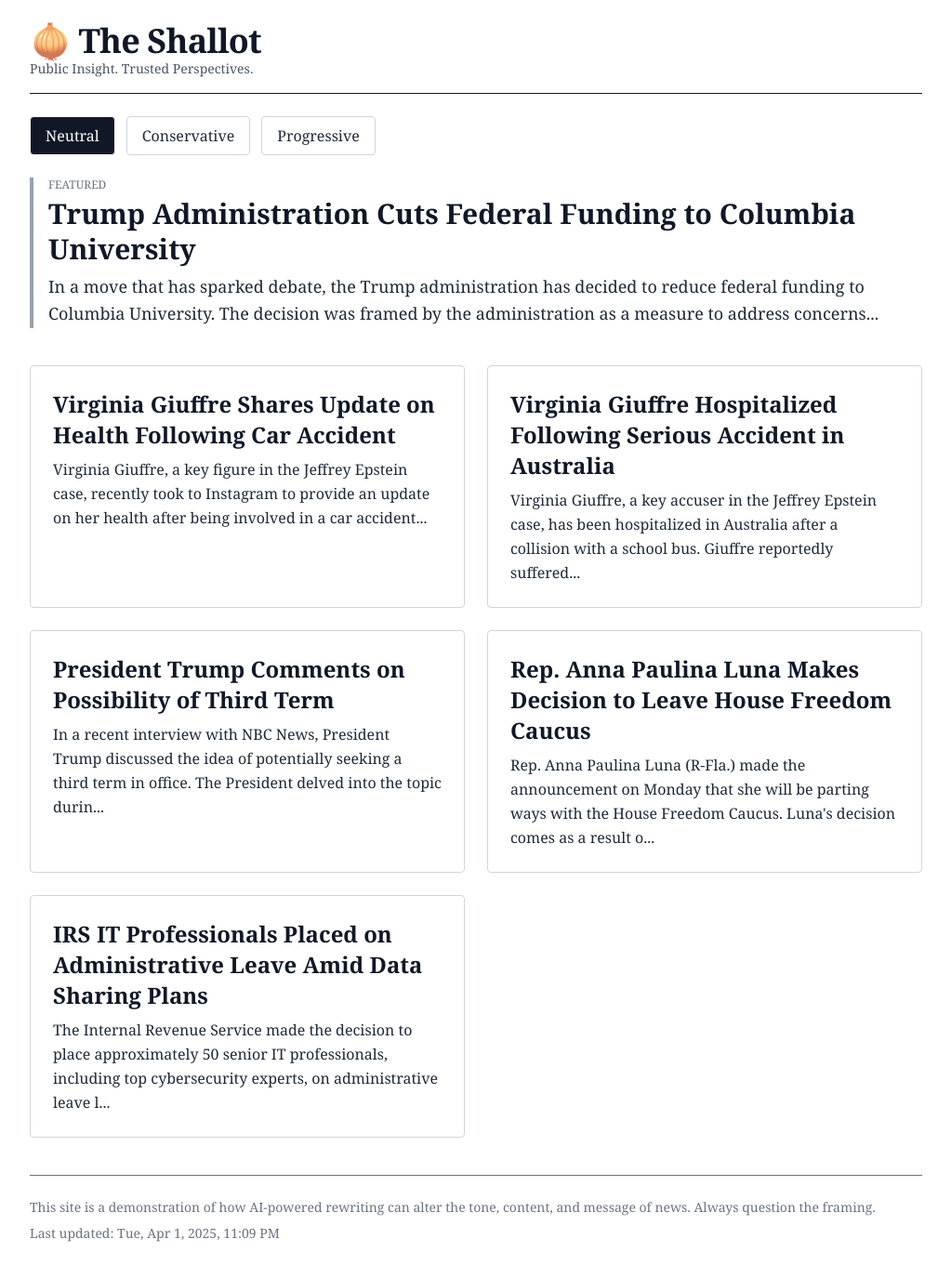
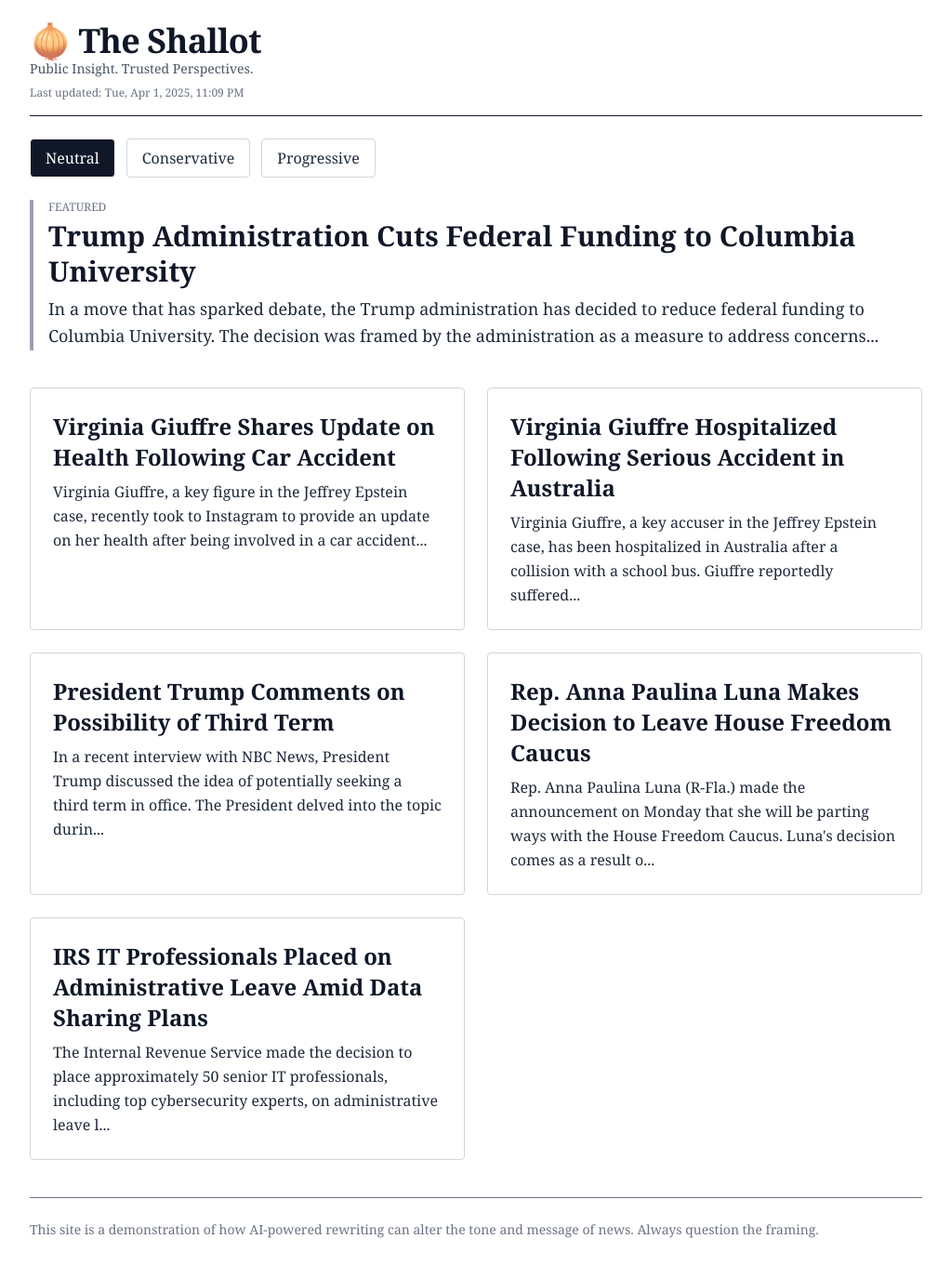
Before and after one commit to arnav-aggarwal/the-shallot, a React (Vite) app: page / in a window 1280 px wide. Shown: the whole page at 93% size, without its empty margins (128-1151 px from the left). Built offline with nearby package versions, Linux system fonts and the light colour scheme.

Commit message:
Display "Last updated" at top and log when updating data

```diff
--- a/api/refresh-cache.js
+++ b/api/refresh-cache.js
@@ -77,6 +77,8 @@ export const config = {
 
 export default async function handler(req, res) {
   try {
+    console.log("Running refresh at", new Date().toISOString());
+
     const newsRes = await fetch(
       `https://newsapi.org/v2/top-headlines?sources=politico,the-hill,cnn,fox-news,msnbc&pageSize=6&apiKey=${NEWS_API_KEY}`
     );
--- a/src/pages/HomePage.jsx
+++ b/src/pages/HomePage.jsx
@@ -43,6 +43,11 @@ export default function HomePage() {
       <header className="border-b pb-4 mb-6">
         <h1 className="text-3xl sm:text-4xl font-bold tracking-tight">🧅 The Shallot</h1>
         <p className="text-sm text-gray-600">Public Insight. Trusted Perspectives.</p>
+        {updatedAt && (
+          <p className="text-xs text-gray-500 mt-2">
+            Last updated: {formatTime(updatedAt)}
+          </p>
+        )}
       </header>
 
       <div className="mb-6 flex flex-wrap gap-2 sm:gap-3">
@@ -100,9 +105,9 @@ export default function HomePage() {
 
       <footer className="mt-10 pt-6 border-t text-xs sm:text-sm text-gray-500">
         <p>
-          This site is a demonstration of how AI-powered rewriting can alter the tone, content, and message of news. Always question the framing.
+          This site is a demonstration of how AI-powered rewriting can alter the tone and message of
+          news. Always question the framing.
         </p>
-        {updatedAt && <p className="mt-2">Last updated: {formatTime(updatedAt)}</p>}
       </footer>
     </div>
   );
```
